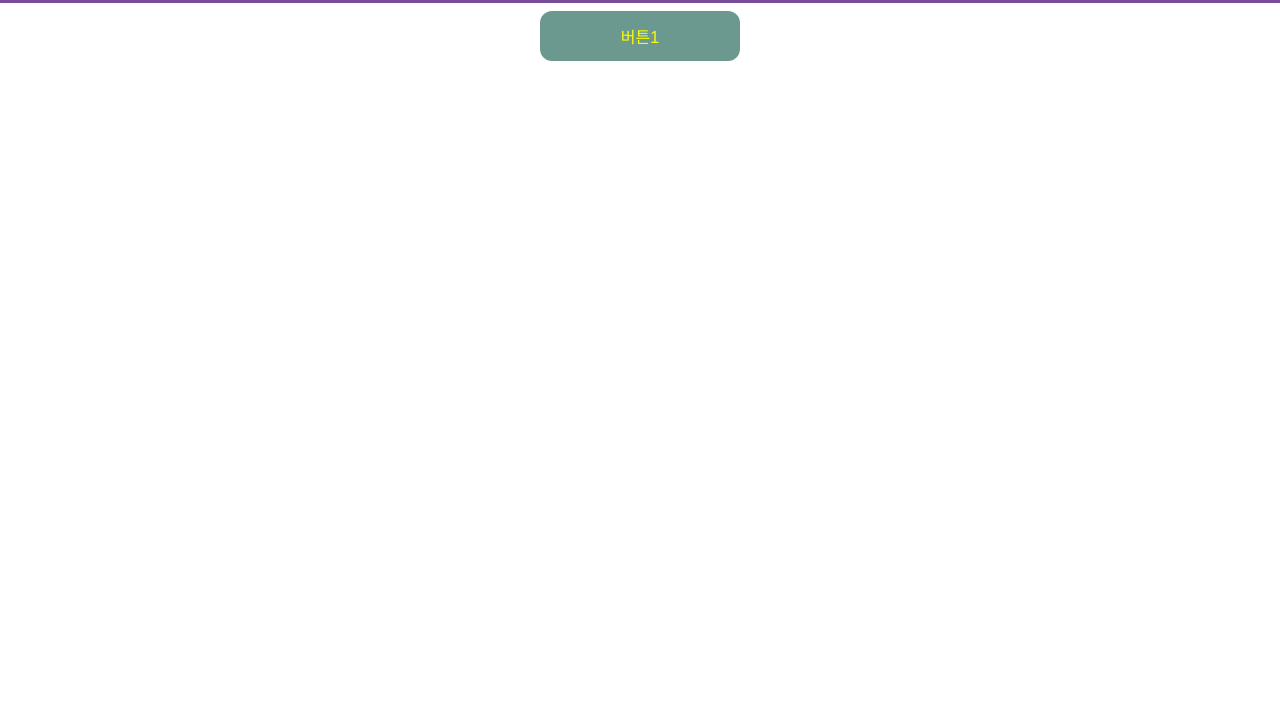
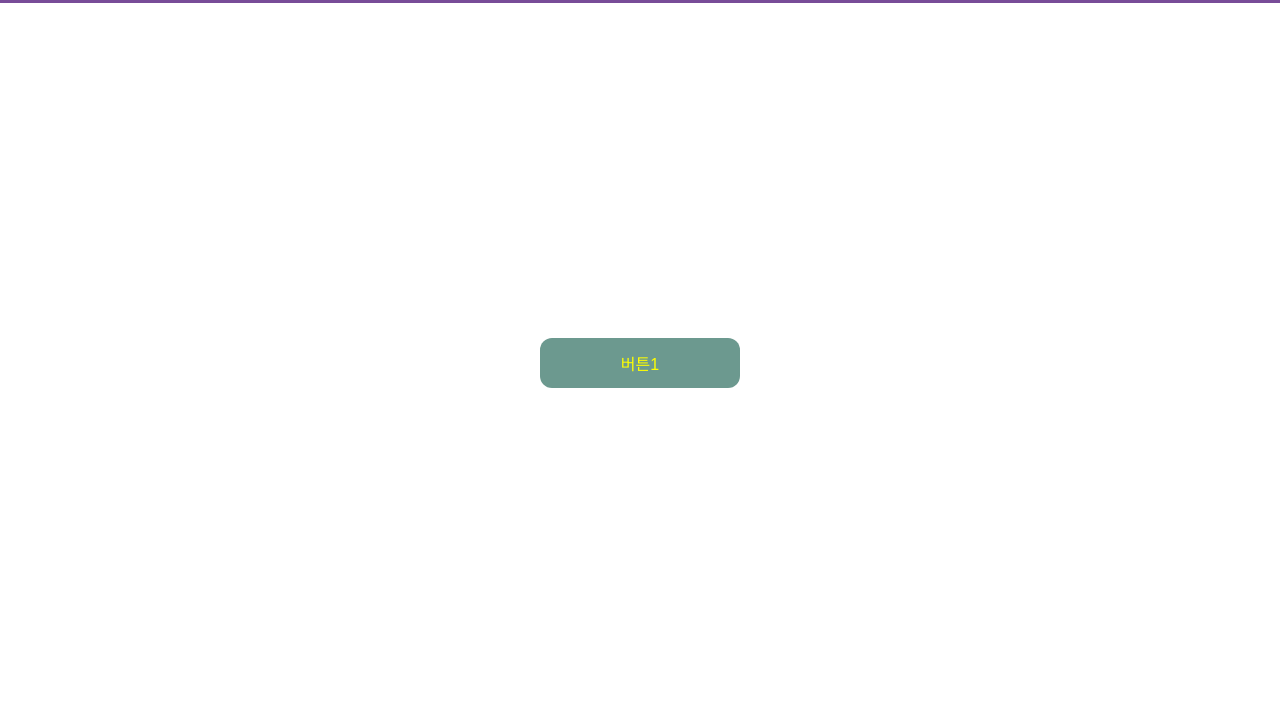
Before and after one commit to uiiunm/ES6, a plain HTML site: page 01/index.html in a window 1280 px wide. Shown: the part 77-800 px from the top of the page. Drawn offline with Linux system fonts and the light colour scheme; a web font is replaced by a local one.

Commit message:
22 09 26

```diff
--- a/01/styles/index.css
+++ b/01/styles/index.css
@@ -16,7 +16,7 @@ header {
   position: sticky;
 }
 
-header>h1 main {
+main {
   height: 90vh;
   display: flex;
   justify-content: center;
--- a/temp/styles/index.css
+++ b/temp/styles/index.css
@@ -17,7 +17,7 @@ header {
   font-family: 'Sunflower', sans-serif;
 }
 
-header>h1 main {
+main {
   height: 90vh;
   display: flex;
   justify-content: center;
```
